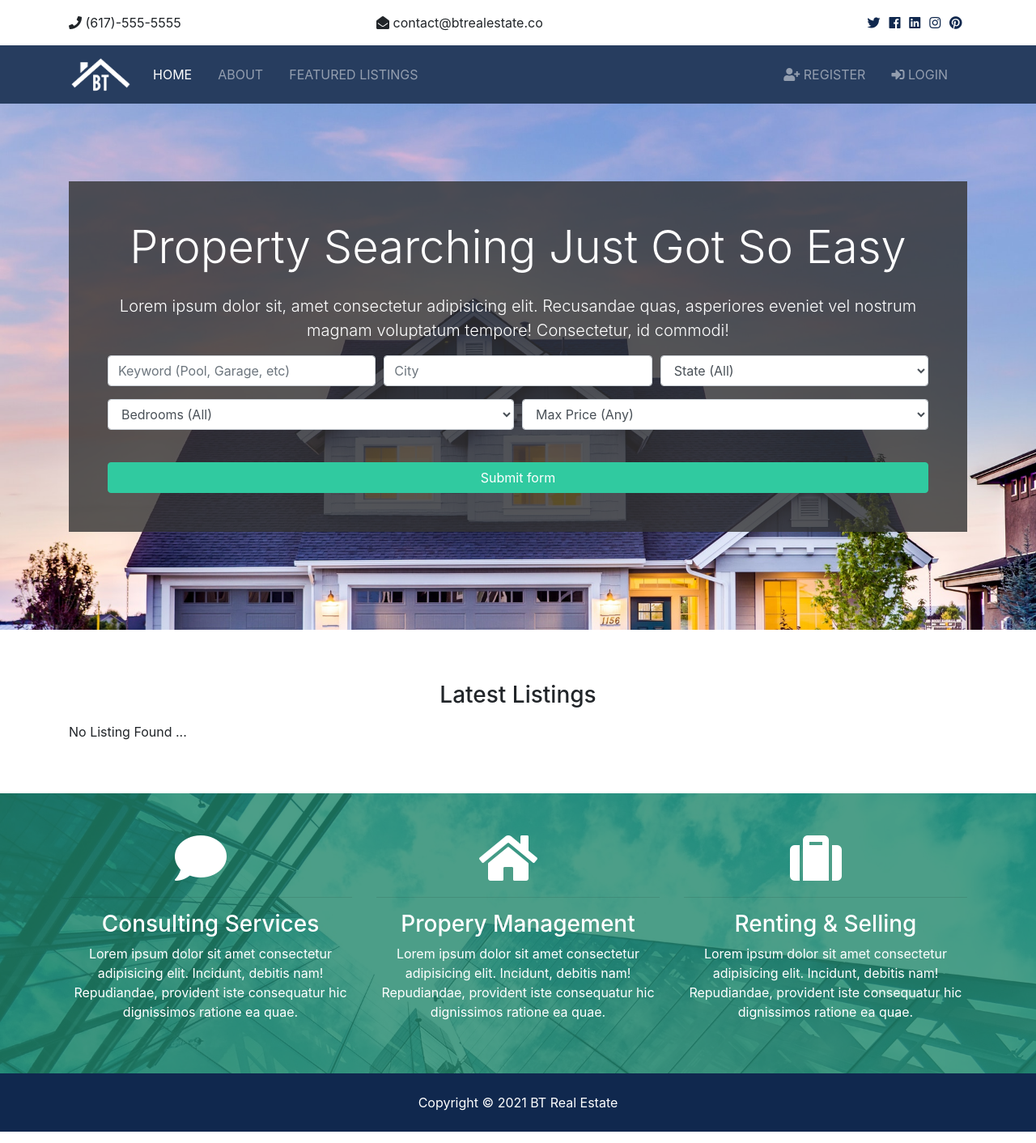
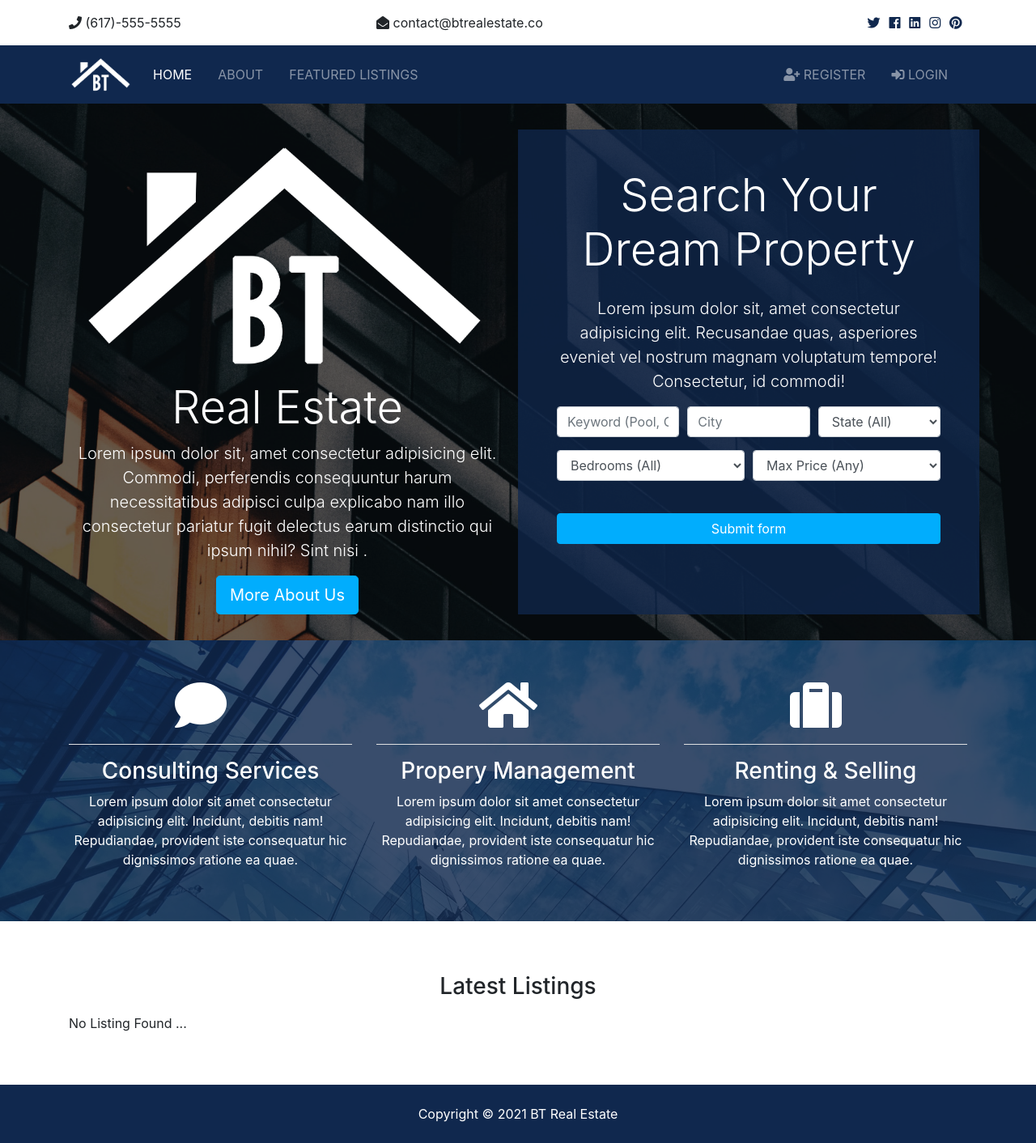
Before and after one commit to TanvirMahin24/realstate-django, a Django app: page / in a window 1280 px wide. Shown: the whole page at 81% size. Run offline with Django 3.2, Linux system fonts and the light colour scheme; data that the repository does not hold is empty; some libraries are stand-ins or nearby versions.

Commit message:
Homepage modified and some tweaks made

```diff
--- a/realstate/static/css/style.css
+++ b/realstate/static/css/style.css
@@ -1,7 +1,20 @@
+
 .btn-secondary {
   color: #fff !important;
+  background: #01adfd !important;
+  border-color: #01adfd !important;
 }
-
+.btn-secondary:hover {
+  color: #fff !important;
+  background: #42bff8 !important;
+  border-color: #01adfd !important;
+}
+.badge-secondary{
+  background: #10284ee8 !important;
+}
+.text-secondary {
+  color: #10284e !important;
+}
 img {
   width: 100%;
 }
@@ -11,7 +24,7 @@ img {
 }
 
 .navbar {
-  opacity: 0.9;
+  opacity: 1;
   text-transform: uppercase;
 }
 
@@ -20,15 +33,18 @@ img {
 }
 
 #showcase {
-  background: url(../img/showcase.jpg) top;
+  background: url(../img/bgHome.jpg) top;
   background-position: top center;
   background-attachment: fixed;
   background-size: cover;
   background-repeat: no-repeat;
   position: relative;
-  min-height: 650px;
   color: #fff;
-  padding-top: 6rem;
+
+}
+#showcase .container-fluid{
+  background: rgba(0, 0, 0, .6);
+  padding: 2rem 0;
 }
 #showcase .home-search {
   min-height: 400px;
@@ -36,13 +52,8 @@ img {
   border-radius: 5px;
 }
 #showcase .overlay {
-  content: "";
-  position: absolute;
-  top: 0;
-  left: 0;
-  min-height: 400px;
-  width: 100%;
-  background: rgba(51, 51, 51, 0.8);
+  position: relative;
+  background: #10284ebe;
 }
 
 #services {
@@ -62,7 +73,8 @@ img {
   left: 0;
   min-height: 100%;
   width: 100%;
-  background: rgba(32, 134, 107, 0.8);
+  background:#10284ed3;
+  padding: 2rem 0;
 }
 
 #showcase-inner {
@@ -82,14 +94,21 @@ img {
   left: 0;
   min-height: 100%;
   width: 100%;
-  background: rgba(32, 134, 107, 0.8);
+  background:#10284ed3;
 }
 #showcase-inner.showcase-search {
   min-height: 270px;
 }
+#work{
+  background:url(../img/bgHome.jpg) ;
+  background-attachment: fixed;
+  background-position: center center;
+  background-size: cover;
+}
+#work .container-fluid {
+  background: #10284ecb;
+  padding: 6rem 0;
 
-#work {
-  padding: 6rem 0;
 }
 
 .listing-preview a {
@@ -97,8 +116,9 @@ img {
 }
 
 @media (max-width: 991px) {
-  #showcase {
+  #showcase .container-fluid {
     padding-top: 4rem;
+    padding-bottom: 0
   }
   #showcase h1 {
     font-size: 40px;
@@ -109,8 +129,12 @@ img {
 }
 
 @media (max-width: 768px) {
-  #showcase {
+  #showcase .container-fluid{
     padding-top: 3rem;
+    padding-bottom: 0;
+  }
+  #showcase .companyIntro{
+    padding: 3rem 0;
   }
   #showcase h1 {
     font-size: 40px;
--- a/templates/listings/listing.html
+++ b/templates/listings/listing.html
@@ -142,7 +142,7 @@
         </div>
       </div>
       <div class="col-md-3">
-        <div class="card mb-3">
+        <div class="card mb-3 shadow shadow-sm">
           <img
             class="card-img-top"
             src="{{listing.realtor.photo.url}}"
--- a/templates/listings/listings.html
+++ b/templates/listings/listings.html
@@ -36,8 +36,8 @@
 
       <!-- Listing 1 -->
       <div class="col-md-6 col-lg-4 mb-4">
-        <div class="card listing-preview">
-          <img class="card-img-top" src="{{listing.photo_main.url}}" alt="" />
+        <div class="card listing-preview shadow shadow-sm">
+          <img class="card-img-top shadow shadow-sm" src="{{listing.photo_main.url}}" alt="" />
           <div class="card-img-overlay">
             <h2>
               <span class="badge badge-secondary text-white"
@@ -77,7 +77,7 @@
               </div>
             </div>
             <div class="row text-secondary pb-2">
-              <div class="col-6">
+              <div class="col-12">
                 <i class="fas fa-clock"></i> {{listing.list_date | timesince}}
               </div>
             </div>
--- a/templates/pages/index.html
+++ b/templates/pages/index.html
@@ -1,18 +1,28 @@
-{% extends 'base.html' %} {% load static %}{% load humanize %}
-{% block title %} | Welcome {% endblock %}
+{% extends 'base.html' %} {% load static %}{% load humanize %} {% block title %}
+| Welcome {% endblock %}
 <!-- prettier-ignore -->
 {% block content%}
 
 <!-- Showcase -->
 <section id="showcase">
+  <div class="container-fluid">
     <div class="container text-center">
-    <div class="home-search p-5">
-      <div class="overlay p-5">
-        <h1 class="display-4 mb-4">Property Searching Just Got So Easy</h1>
+      <div class="home-search">
+        <div class="row">
+          <div class="col-md-6 my-auto companyIntro">
+            <img src="{% static 'img/logo.png' %}" alt="" />
+            <h1 class="display-4">Real Estate</h1>
             <p class="lead">
-          Lorem ipsum dolor sit, amet consectetur adipisicing elit. Recusandae
-          quas, asperiores eveniet vel nostrum magnam voluptatum tempore!
-          Consectetur, id commodi!
+              Lorem ipsum dolor sit, amet consectetur adipisicing elit. Commodi, perferendis consequuntur harum necessitatibus adipisci culpa explicabo nam illo consectetur pariatur fugit delectus earum distinctio qui ipsum nihil? Sint nisi .
+            </p>
+            <a href="{% url 'about' %}" class="btn btn-secondary btn-lg">More About Us</a>
+          </div>
+          <div class="col-md-6 overlay p-5">
+            <h1 class="display-4 mb-4">Search Your Dream Property</h1>
+            <p class="lead">
+              Lorem ipsum dolor sit, amet consectetur adipisicing elit.
+              Recusandae quas, asperiores eveniet vel nostrum magnam voluptatum
+              tempore! Consectetur, id commodi!
             </p>
             <div class="search">
               <form action="{% url 'search' %}">
@@ -82,8 +92,47 @@
           </div>
         </div>
       </div>
+    </div>
+  </div>
 </section>
-<br><br>
+
+<section id="services" class="py-5 bg-secondary text-white">
+  <div class="container">
+    <div class="row text-center">
+      <div class="col-md-4">
+        <i class="fas fa-comment fa-4x mr-4"></i>
+        <hr  class="bg-light" />
+        <h3>Consulting Services</h3>
+        <p>
+          Lorem ipsum dolor sit amet consectetur adipisicing elit. Incidunt,
+          debitis nam! Repudiandae, provident iste consequatur hic dignissimos
+          ratione ea quae.
+        </p>
+      </div>
+      <div class="col-md-4">
+        <i class="fas fa-home fa-4x mr-4"></i>
+        <hr  class="bg-light" />
+        <h3>Propery Management</h3>
+        <p>
+          Lorem ipsum dolor sit amet consectetur adipisicing elit. Incidunt,
+          debitis nam! Repudiandae, provident iste consequatur hic dignissimos
+          ratione ea quae.
+        </p>
+      </div>
+      <div class="col-md-4">
+        <i class="fas fa-suitcase fa-4x mr-4"></i>
+        <hr class="bg-light" />
+        <h3>Renting & Selling</h3>
+        <p>
+          Lorem ipsum dolor sit amet consectetur adipisicing elit. Incidunt,
+          debitis nam! Repudiandae, provident iste consequatur hic dignissimos
+          ratione ea quae.
+        </p>
+      </div>
+    </div>
+  </div>
+</section>
+<br /><br />
 {% include 'partials/_alerts.html' %}
 <!-- Listings -->
 <section id="listings" class="pb-5 pt-3">
```
Also changed, not shown: other parts of templates/pages/index.html (+3 -39 lines), realstate/static/css/admin.css (+13 -11 lines), templates/pages/about.html (+5 -4 lines), realstate/static/img/bgHome.jpg (added). Lines whose indentation alone changed are shown as unchanged.
